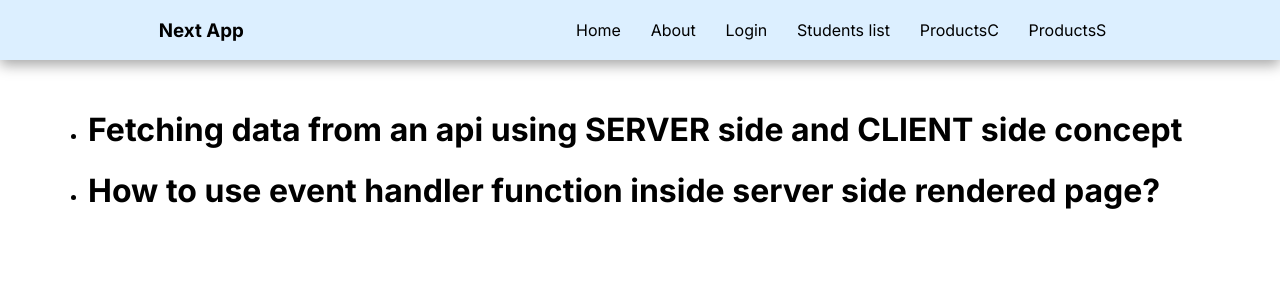
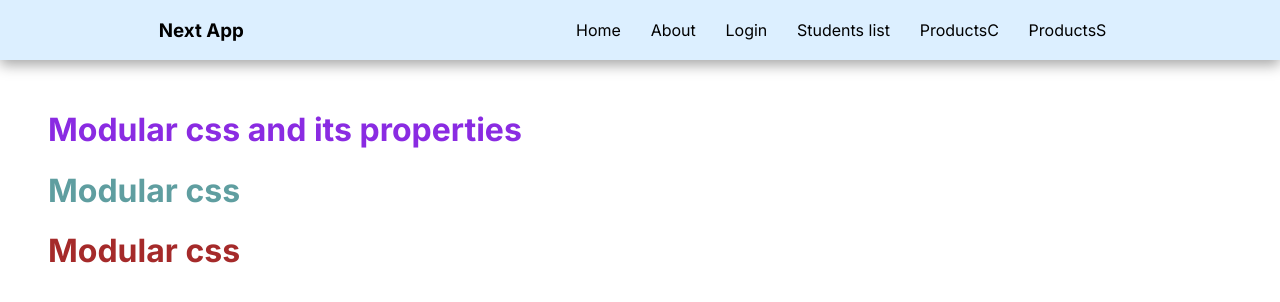
Before and after one commit to guptaji1008/next-application, a Next.js app: page / in a window 1280 px wide. Shown: the top 302 px of the page. Built offline with nearby package versions, Linux system fonts and the light colour scheme.

Commit message:
13th lec (modular css and its properties)

```diff
--- /dev/null
+++ b/src/app/custom.module.css
@@ -0,0 +1,3 @@
+.main1 {
+    color: blueviolet;
+}
--- a/src/app/page.js
+++ b/src/app/page.js
@@ -1,16 +1,15 @@
+
+import custom from './custom.module.css'
+import page from './page.module.css'
+import style from '@/style/style.module.css'
 
 export default function Home() {
 
   return (
     <main>
-      <ul>
-        <li>
-          <h1>Fetching data from an api using SERVER side and CLIENT side concept</h1>
-        </li>
-        <li>
-          <h1>How to use event handler function inside server side rendered page?</h1>
-        </li>
-      </ul>
+      <h1 className={custom.main1}>Modular css and its properties</h1>
+      <h1 className={page.main1}>Modular css</h1>
+      <h1 className={style.main1}>Modular css</h1>
     </main>
   )
 }
--- a/src/app/page.module.css
+++ b/src/app/page.module.css
@@ -5,6 +5,10 @@
   align-items: center;
   padding: 3rem;
   /* min-height: 100vh; */
+}
+
+.main1 {
+  color: cadetblue;
 }
 
 .description {
--- /dev/null
+++ b/src/style/style.module.css
@@ -0,0 +1,3 @@
+.main1 {
+    color: brown;
+}
```
